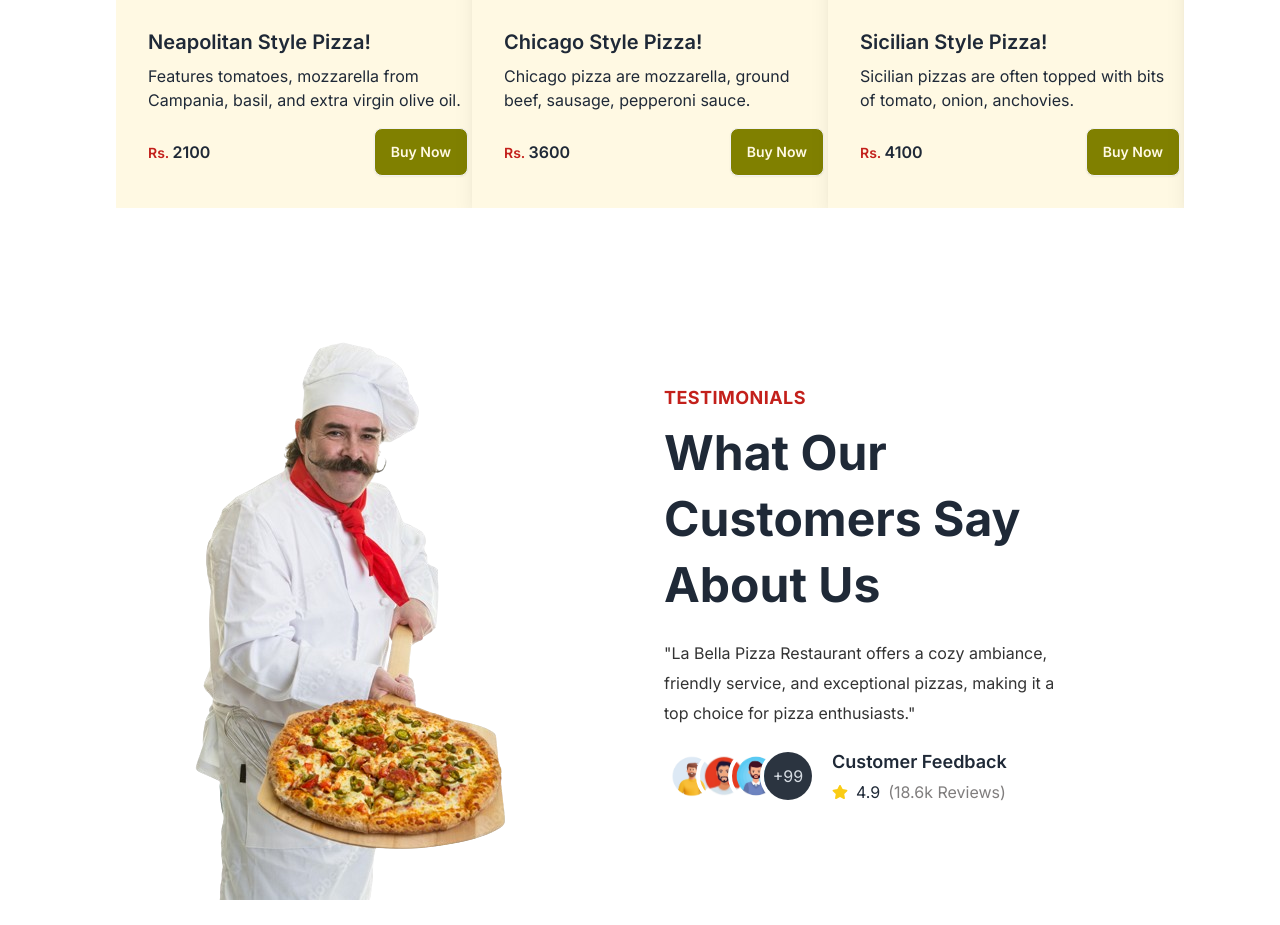
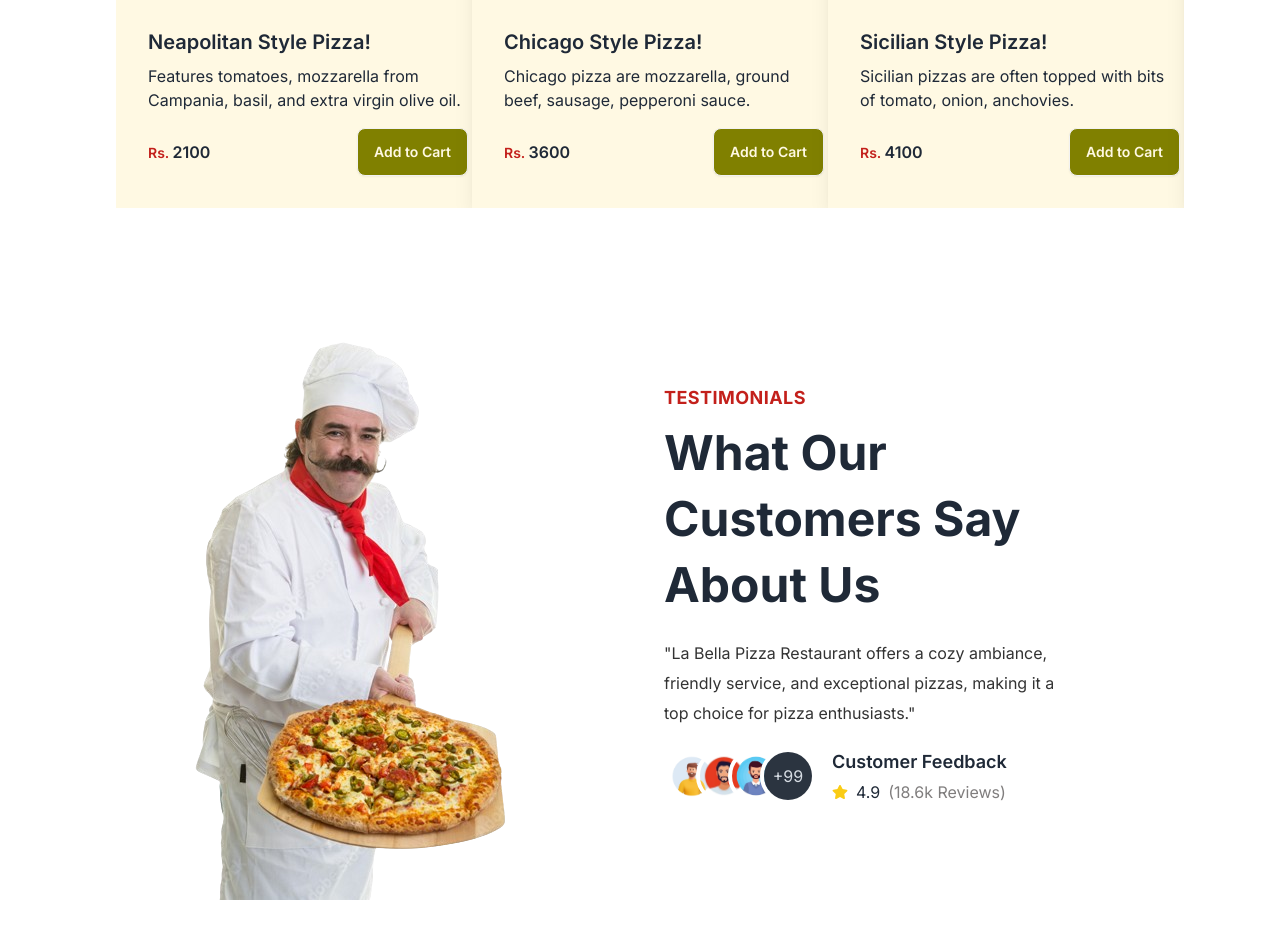
Before and after one commit to AkinduIB/restaurant-management, a React (Vite) app in the folder LaBellaPizza-client/: page / in a window 1280 px wide. Shown: the part 2140-3065 px from the top of the page. Built offline with nearby package versions, Linux system fonts and the light colour scheme; no server answers.

Commit message:
"Updated Cards component with add to cart functionality, modified Navbar to link to cart page, and added CartPage route to router. Also, updated Menu component to fetch data from localhost:6001/menu." -- created backend

```diff
--- a/LaBellaPizza-client/src/components/Cards.jsx
+++ b/LaBellaPizza-client/src/components/Cards.jsx
@@ -1,19 +1,52 @@
-import React, { useState } from 'react'
-import { Link } from "react-router-dom"
-import { FaHeart } from "react-icons/fa"
+import React, { useCallback, useContext, useState } from 'react';
+import { Link } from "react-router-dom";
+import { AuthContext } from '../contexts/AuthProvider';
+import { FaHeart } from "react-icons/fa";
 
 const Cards = ({ item }) => {
-  const [isHeartFillted, setisHeartFillted] = useState(false);
+  const { name, image, price, recipe, _id } = item;
+  const [isHeartFilled, setIsHeartFilled] = useState(false);
+  const { user } = useContext(AuthContext);
+
+  // Add to cart button handler
+  const handleAddToCart = (item) => {
+    if (user && user?.email) {
+      const cartItem = {
+        menuItemId: _id,
+        name,
+        quantity: 1,
+        image,
+        price,
+        email: user.email
+      };
+
+      fetch('http://localhost:6001/carts', {
+        method: "POST", // Corrected the typo here
+        headers: {
+          'Content-Type': 'application/json',
+        },
+        body: JSON.stringify(cartItem)
+      })
+      .then(res => res.json())
+      .then(data => {
+        console.log(data);
+      })
+      .catch(error => {
+        console.error('Error adding to cart:', error);
+      });
+    }
+  };
 
   const handleHeartClick = () => {
-    setisHeartFillted(!isHeartFillted);
+    setIsHeartFilled(!isHeartFilled);
   };
 
   return (
-
     <div className="card bg-base-100 w-96 shadow-xl relative">
-      <div className={`rating gap-1 absolute right-2 top-2 p-4 heartStar bg-green ${isHeartFillted ? "text-rose-500" : "text-white"}`}
-        onClick={handleHeartClick}>
+      <div
+        className={`rating gap-1 absolute right-2 top-2 p-4 heartStar bg-green ${isHeartFilled ? "text-rose-500" : "text-white"}`}
+        onClick={handleHeartClick}
+      >
         <FaHeart className='h-5 w-5 cursor-pointer' />
       </div>
       <Link to={`/menu/${item._id}`}>
@@ -21,23 +54,28 @@ const Cards = ({ item }) => {
           <img
             src={item.image}
             alt=""
-            className="hover:scale-105 transition-all duration-200 md:h-72" />
+            className="hover:scale-105 transition-all duration-200 md:h-72"
+          />
         </figure>
       </Link>
       <div className="card-body bg-white">
         <Link to={`/menu/${item._id}`}>
-          {""}
-
           <h2 className="card-title">{item.name}!</h2>
         </Link>
         <p>{item.recipe}</p>
         <div className="card-actions justify-between items-center mt-2">
-          <h5 className='font-semibold'><span className='text-sm text-red'>Rs. </span>{item.price}</h5>
-          <button className="btn bg-green text-white">Buy Now</button>
+          <h5 className='font-semibold'>
+            <span className='text-sm text-red'>Rs. </span>{item.price}
+          </h5>
+          <button
+            className="btn bg-green text-white"
+            onClick={() => handleAddToCart(item)}
+          >
+            Add to Cart
+          </button>
         </div>
       </div>
     </div>
-
   );
 };
 
```
